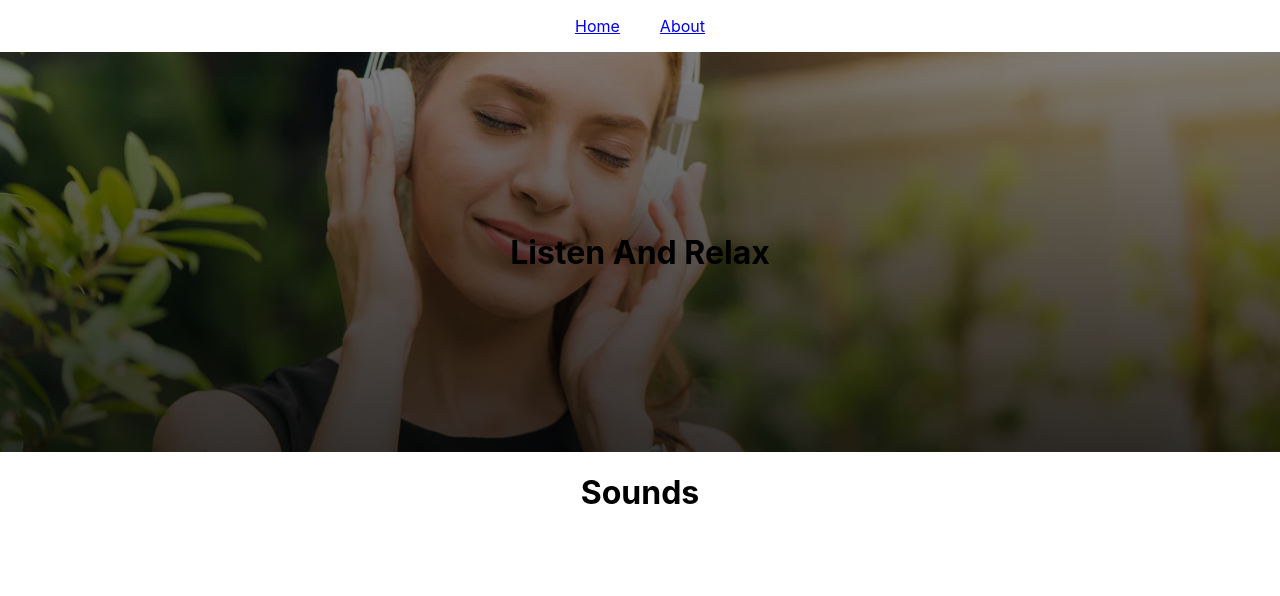
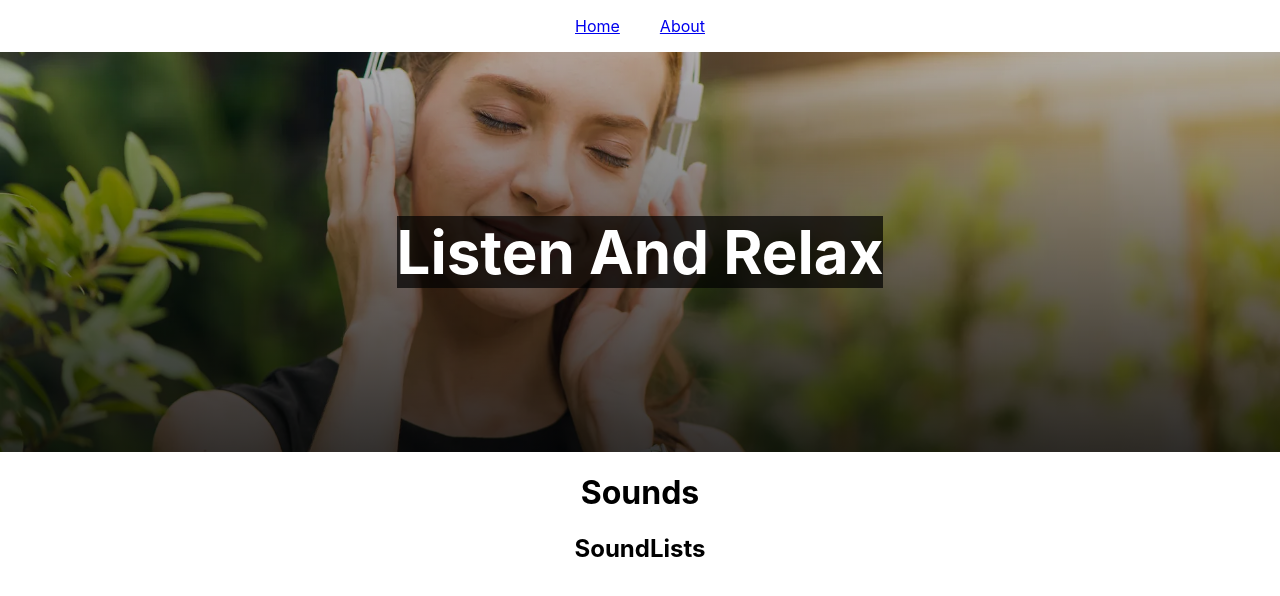
Before and after one commit to moudio/relax-sounds, a React (Create React App) app: page / in a window 1280 px wide. Shown: the top 596 px of the page. Built offline with nearby package versions, Linux system fonts and the light colour scheme.

Commit message:
Create the soundlist component

```diff
--- a/package.json
+++ b/package.json
@@ -10,6 +10,7 @@
     "bootstrap": "^4.5.0",
     "react": "^16.13.1",
     "react-dom": "^16.13.1",
+    "react-icons": "^3.10.0",
     "react-scripts": "3.4.1"
   },
   "scripts": {
--- /dev/null
+++ b/src/SoundList/SoundList.js
@@ -0,0 +1,12 @@
+import React from 'react';
+
+function SoundList({ sounds }) {
+  return (
+    <div>
+      <h2>SoundLists</h2>
+      <audio src=""></audio>
+    </div>
+  );
+}
+
+export default SoundList;
--- a/src/Sounds/Sounds.js
+++ b/src/Sounds/Sounds.js
@@ -1,9 +1,11 @@
 import React from 'react';
+import SoundList from '../SoundList/SoundList';
 
 function Sounds() {
   return (
     <div>
       <h1>Sounds</h1>
+      <SoundList />
     </div>
   );
 }
--- a/src/Welcome/Welcome.css
+++ b/src/Welcome/Welcome.css
@@ -1,6 +1,6 @@
 .hero {
   height: 400px;
-  background: linear-gradient(rgba(0, 0, 0, 0.5), rgba(0, 0, 0, 0.8)),
+  background: linear-gradient(rgba(0, 0, 0, 0.3), rgba(0, 0, 0, 0.8)),
     url('../Pictures/background.webp');
   background-position: center;
   background-size: cover;
@@ -8,3 +8,9 @@
   align-items: center;
   justify-content: center;
 }
+
+.hero-title {
+  background-color: rgba(0, 0, 0, 0.7);
+  font-size: 60px;
+  color: white;
+}
--- a/src/Welcome/Welcome.js
+++ b/src/Welcome/Welcome.js
@@ -5,7 +5,9 @@ function Welcome() {
   return (
     <div className="welcome">
       <div className="hero">
-        <h1>Listen And Relax</h1>
+        <div className="hero-content">
+          <h1 className="hero-title">Listen And Relax</h1>
+        </div>
       </div>
       <Sounds />
     </div>
```
Also changed, not shown: 1 other file (tests, documents, lock files or other folders).
